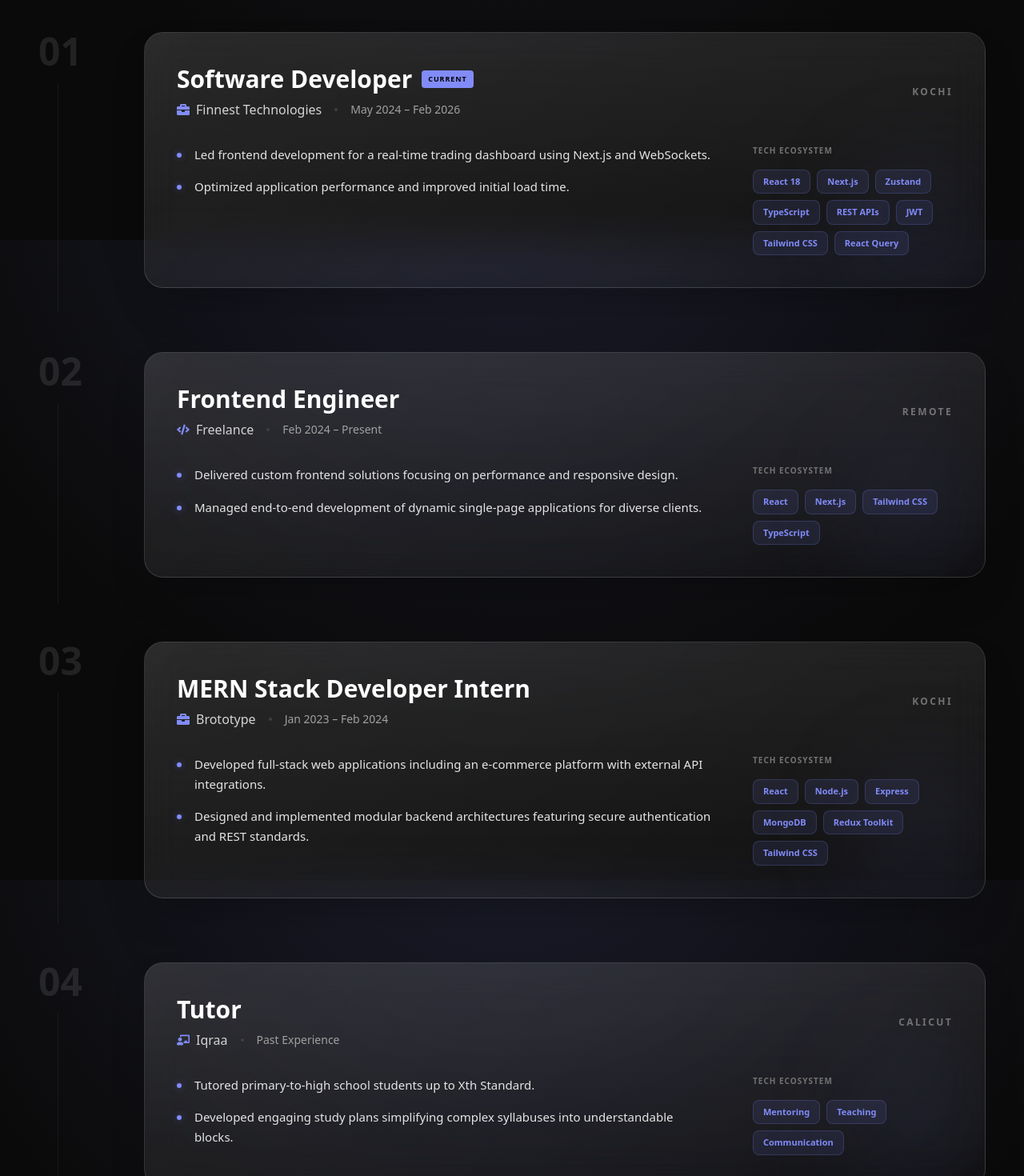
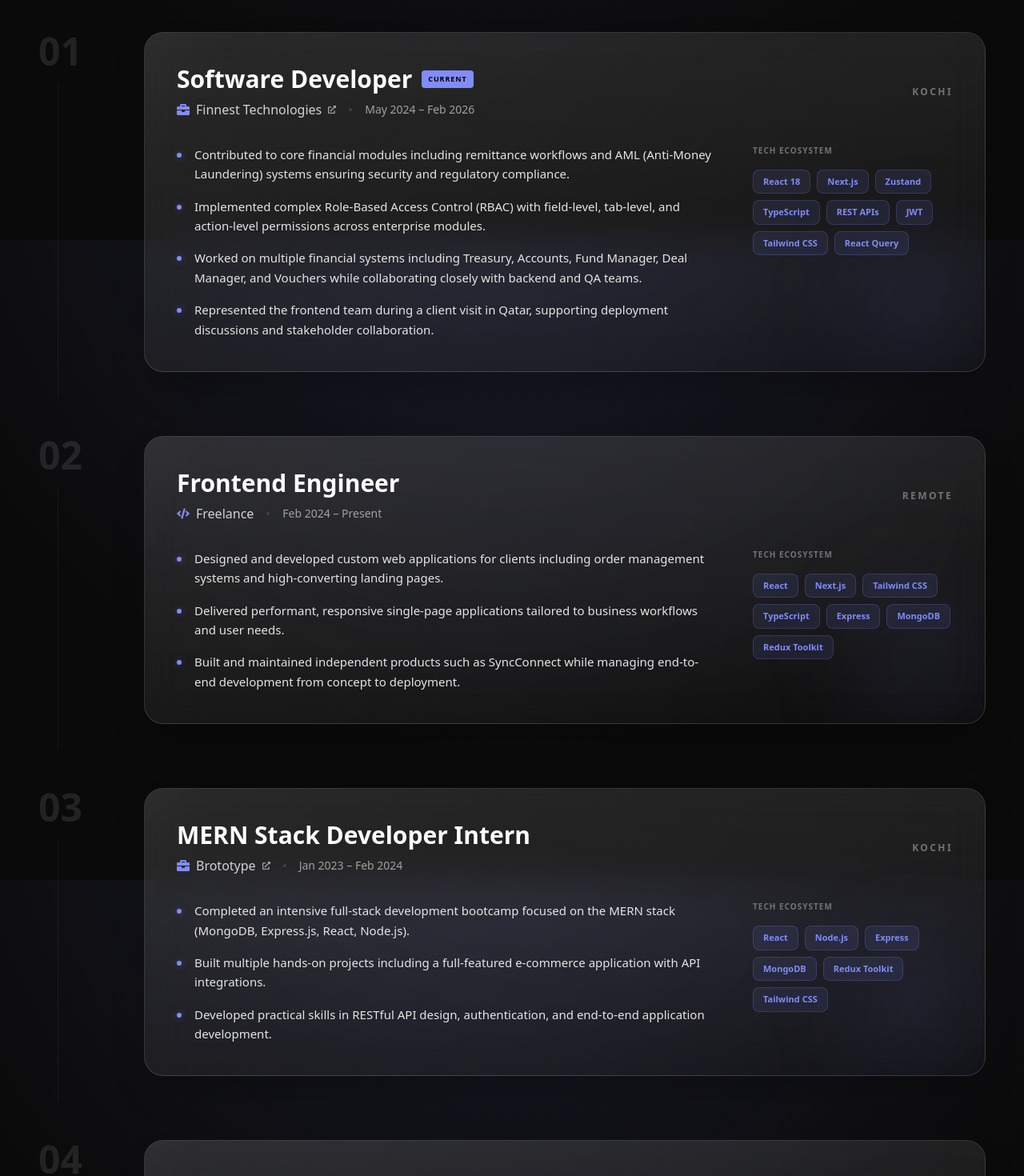
Before and after one commit to snanpmk/sinanpmk-portfolio, a Next.js app: page / in a window 1280 px wide. Shown: the part 2100-3570 px from the top of the page at 80% size. Built offline with nearby package versions, Linux system fonts and the light colour scheme.

Commit message:
feat: Enhance experience and project content with external links and refine UI styling across sections.

```diff
--- a/src/app/globals.css
+++ b/src/app/globals.css
@@ -11,6 +11,10 @@
   --accent: #d4d4d8;
   --accent-glow: none;
   /* user-select: none; */
+}
+
+:root {
+  --accent-glow: radial-gradient(circle at 50% -20%, rgba(129, 140, 248, 0.06), transparent 60%);
 }
 
 @media (min-width: 768px) {
--- a/src/components/sections/ExperienceSection.tsx
+++ b/src/components/sections/ExperienceSection.tsx
@@ -5,7 +5,7 @@
 import { SectionContainer } from "@/components/ui/SectionContainer";
 import { SectionHeader } from "@/components/ui/SectionHeader";
 import { GlassCard } from "@/components/ui/GlassCard";
-import { FaBriefcase, FaCode, FaChalkboardTeacher } from "react-icons/fa";
+import { FaBriefcase, FaCode, FaChalkboardTeacher, FaExternalLinkAlt } from "react-icons/fa";
 
 const roleIcons: Record<string, any> = {
   "Frontend Engineer": FaCode,
@@ -69,7 +69,19 @@
                           <div className="flex flex-wrap items-center gap-x-4 gap-y-2 text-neutral-300 font-medium">
                             <span className="flex items-center gap-2">
                               <Icon className="text-primary" />
-                              {exp.company}
+                              {(exp as any).link ? (
+                                <a
+                                  href={(exp as any).link}
+                                  target="_blank"
+                                  rel="noopener noreferrer"
+                                  className="hover:text-primary transition-colors flex items-center gap-2"
+                                >
+                                  {exp.company}
+                                  <FaExternalLinkAlt className="text-[10px] text-neutral-400 group-hover:text-primary/70 transition-colors" />
+                                </a>
+                              ) : (
+                                exp.company
+                              )}
                             </span>
                             <span className="w-1 h-1 rounded-full bg-neutral-700 hidden md:block" />
                             <span className="text-sm font-mono text-neutral-400">{exp.duration}</span>
--- a/src/components/sections/ProjectsSection.tsx
+++ b/src/components/sections/ProjectsSection.tsx
@@ -28,7 +28,7 @@
                 className={`relative flex flex-col ${isEven ? 'md:flex-row' : 'md:flex-row-reverse'} items-center gap-8 md:gap-0`}
               >
                 {/* Background Large Index */}
-                <span className={`absolute -top-20 ${isEven ? 'left-0' : 'right-0'} text-[10rem] md:text-[15rem] font-black text-white/5 select-none pointer-events-none tracking-tighter`}>
+                <span className={`absolute -top-16 md:-top-24 ${isEven ? '-left-4 md:-left-8' : '-right-4 md:-right-8'} text-[8rem] md:text-[14rem] lg:text-[16rem] font-black text-white/6 select-none pointer-events-none tracking-tighter leading-none [text-shadow:0_0_60px_rgba(129,140,248,0.15)]`}>
                   {(index + 1).toString().padStart(2, '0')}
                 </span>
 
--- a/src/constants/data.ts
+++ b/src/constants/data.ts
@@ -29,10 +29,13 @@
             duration: "May 2024 – Feb 2026",
             location: "Kochi",
             description: [
-                "Led frontend development for a real-time trading dashboard using Next.js and WebSockets.",
-                "Optimized application performance and improved initial load time."
+                "Contributed to core financial modules including remittance workflows and AML (Anti-Money Laundering) systems ensuring security and regulatory compliance.",
+                "Implemented complex Role-Based Access Control (RBAC) with field-level, tab-level, and action-level permissions across enterprise modules.",
+                "Worked on multiple financial systems including Treasury, Accounts, Fund Manager, Deal Manager, and Vouchers while collaborating closely with backend and QA teams.",
+                "Represented the frontend team during a client visit in Qatar, supporting deployment discussions and stakeholder collaboration."
             ],
-            techStack: ["React 18", "Next.js", "Zustand", "TypeScript", "REST APIs", "JWT", "Tailwind CSS", "React Query"]
+            techStack: ["React 18", "Next.js", "Zustand", "TypeScript", "REST APIs", "JWT", "Tailwind CSS", "React Query"],
+            link: "https://www.linkedin.com/company/finnest-technologies/posts/?feedView=all"
         },
         {
             company: "Freelance",
@@ -40,10 +43,12 @@
             duration: "Feb 2024 – Present",
             location: "Remote",
             description: [
-                "Delivered custom frontend solutions focusing on performance and responsive design.",
-                "Managed end-to-end development of dynamic single-page applications for diverse clients."
-            ],
-            techStack: ["React", "Next.js", "Tailwind CSS", "TypeScript"]
+                "Designed and developed custom web applications for clients including order management systems and high-converting landing pages.",
+                "Delivered performant, responsive single-page applications tailored to business workflows and user needs.",
+                "Built and maintained independent products such as SyncConnect while managing end-to-end development from concept to deployment."
+            ]
+            ,
+            techStack: ["React", "Next.js", "Tailwind CSS", "TypeScript", "Express", "MongoDB", "Redux Toolkit",]
         },
         {
             company: "Brototype",
@@ -51,10 +56,13 @@
             duration: "Jan 2023 – Feb 2024",
             location: "Kochi",
             description: [
-                "Developed full-stack web applications including an e-commerce platform with external API integrations.",
-                "Designed and implemented modular backend architectures featuring secure authentication and REST standards."
-            ],
-            techStack: ["React", "Node.js", "Express", "MongoDB", "Redux Toolkit", "Tailwind CSS"]
+                "Completed an intensive full-stack development bootcamp focused on the MERN stack (MongoDB, Express.js, React, Node.js).",
+                "Built multiple hands-on projects including a full-featured e-commerce application with API integrations.",
+                "Developed practical skills in RESTful API design, authentication, and end-to-end application development."
+            ]
+            ,
+            techStack: ["React", "Node.js", "Express", "MongoDB", "Redux Toolkit", "Tailwind CSS"],
+            link: "https://www.linkedin.com/company/brototype/"
         },
         {
             company: "Iqraa",
@@ -75,8 +83,8 @@
             company: "Finnest Technologies",
             description: "A high-security, enterprise-grade system managing full remittance lifecycles and AML workflows. Features complex RBAC schemas, suspicious activity monitoring, and automated financial operations.",
             techStack: ["React", "Next.js", "Zustand", "Tailwind CSS"],
-            image: "https://res.cloudinary.com/dtgwrj1md/image/upload/v1772587846/dinero_lhuklv.png",
-            link: "#",
+            image: "https://res.cloudinary.com/dtgwrj1md/image/upload/v1772624060/cust-dash_zjjuuz.png",
+            link: "https://www.linkedin.com/company/finnest-technologies/posts/?feedView=all",
             isConfidential: true
         },
         {
```
Also changed, not shown: 1 other file (tests, documents, lock files or other folders).
